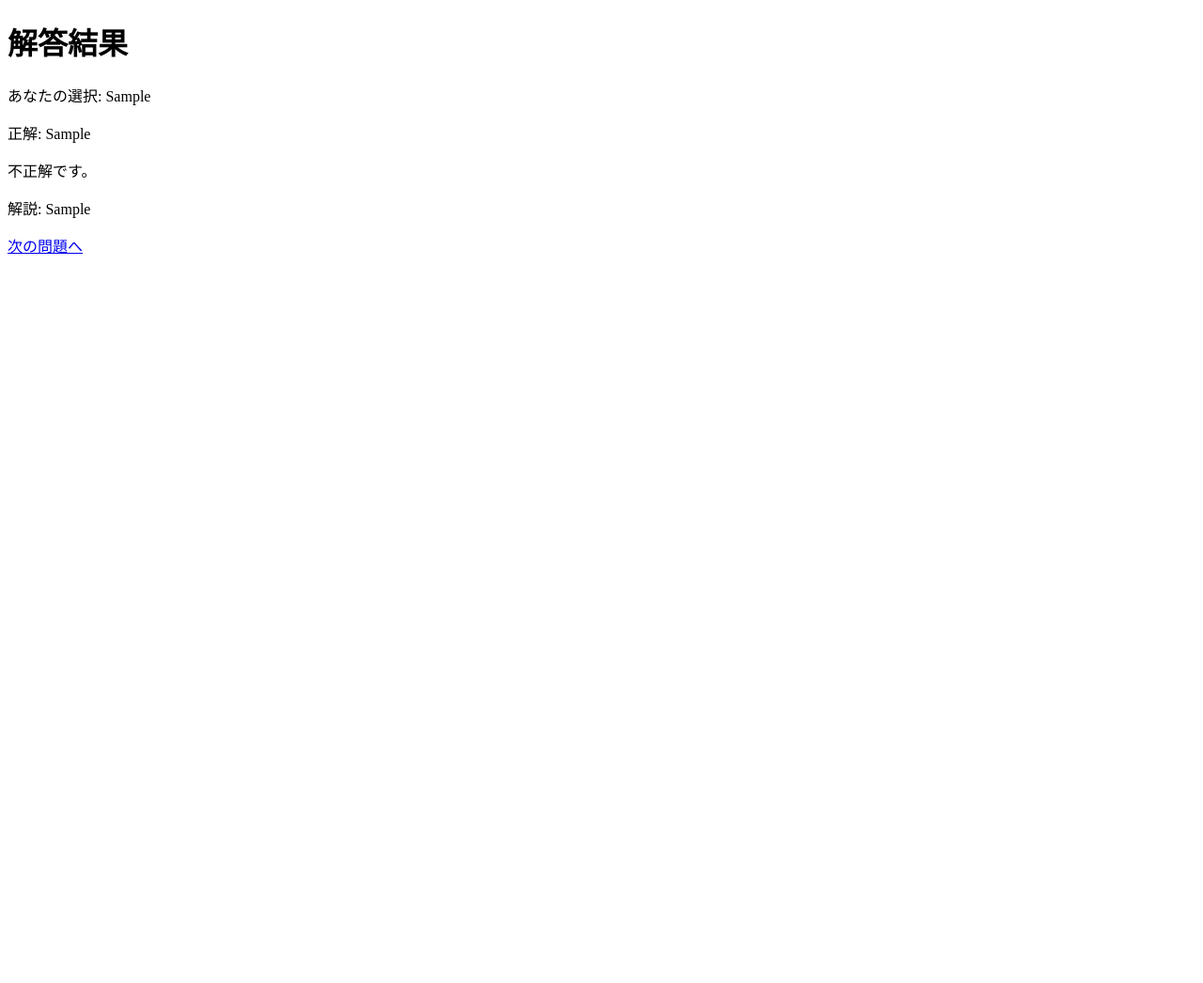
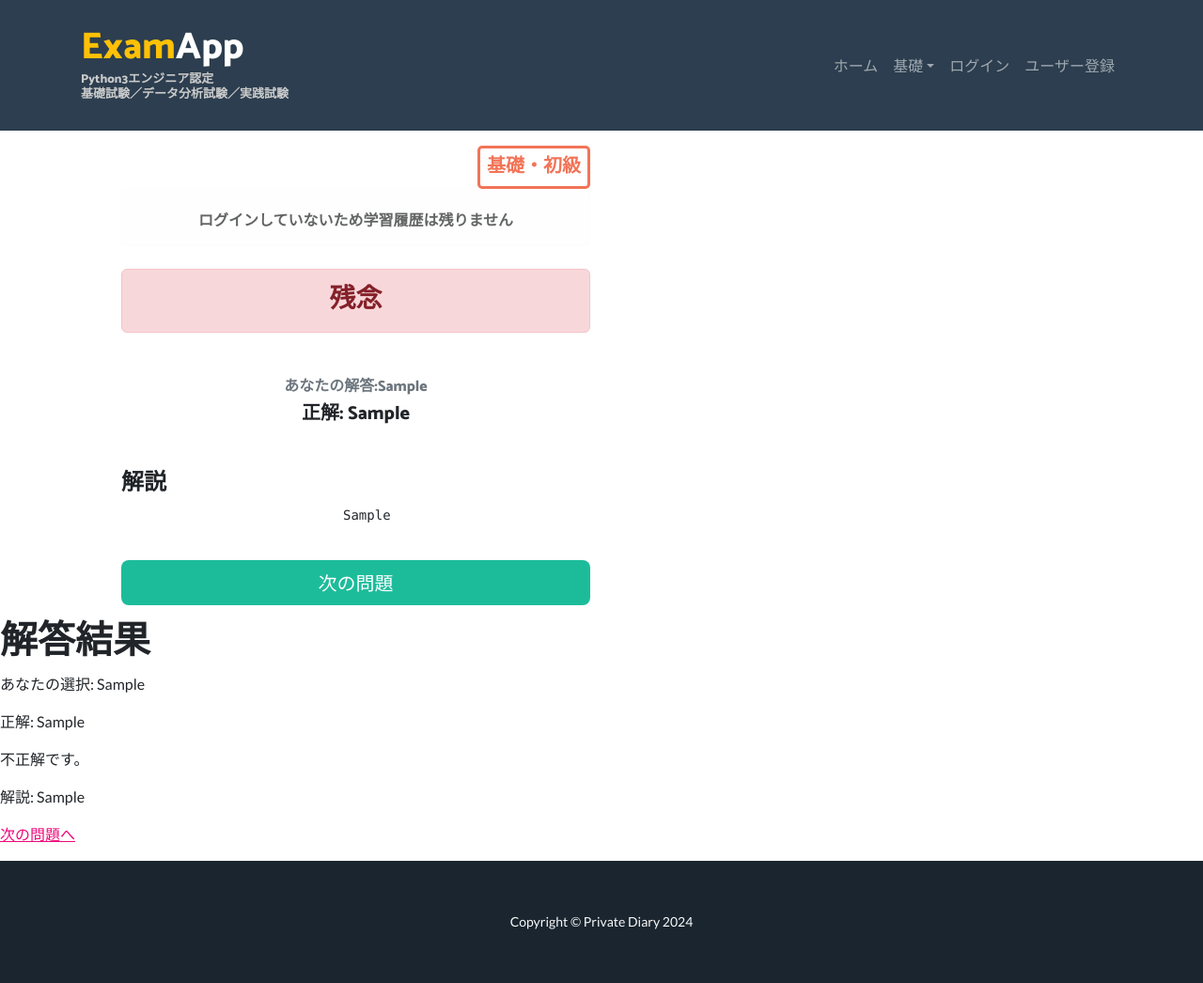
Before and after one commit to masatos1012/projectquiz, a Django app: template quizapp/templates/answer.html in a window 1280 px wide. Shown: the whole page at 94% size. Before the commit the page ends 270 px from the top, so only its background shows below. Run offline with Django 4.2, Linux system fonts and the light colour scheme; tables that the repository leaves empty hold one stand-in row (values such as "Sample post"); the template is opened without the code that fills it: values that come from a table or form of the project are taken from there, most other values are stand-ins (such as "Sample title", 1, 10 or a date in 2020); some libraries are stand-ins or nearby versions.

Commit message:
解答結果ページの成型

```diff
--- a/quizapp/templates/answer.html
+++ b/quizapp/templates/answer.html
@@ -1,9 +1,61 @@
-<!DOCTYPE html>
-<html lang="ja">
-<head>
-    <meta charset="UTF-8">
-    <title>解答結果</title>
-</head>
+{% extends 'base.html'%}
+
+{% load static %}
+
+{% block title %}Python3エンジニア認定基礎{% endblock %}
+
+{% block header %}{% endblock %}
+
+{% block contents %}
+<div class="container" style="max-width: 1070px">
+    <div class="row gx-0">
+        <div class="col">
+            <div class="container">
+                <main style="margin: 0 auto;">
+                    <div class="d-flex justify-content-end">
+                        <div class="text-center mt-3"
+                             style="color: #F27457; border: solid; border-color: #F27457; border-radius: 5px; width: 120px;">
+                            <h2 class="h5 pt-2">基礎・初級</h2>
+                        </div>
+                    </div>
+                    <p class="h6 mb-4 mt-0 p-0 pt-4 pb-md-3 text-center alert alert-light">
+                        ログインしていないため学習履歴は残りません</p>
+                    <div>
+                        {% if is_correct %}
+                        <div class="h3 mb-5 mt-4 text-center alert alert-danger">
+                            <i class="bi bi-circle text-success" style="font-size: 1.7rem; font-weight: 900;"></i>
+                            正解
+                        </div>
+                        {% else %}
+                        <div class="h3 mb-5 mt-4 text-center alert alert-danger">
+                            <i class="bi bi-x-lg text-danger" style="font-size: 1.7rem; font-weight: 900;"></i>
+                            残念
+                        </div>
+                        {% endif %}
+                        <p class="h6 text-muted text-center">あなたの解答:{{ selected_option }}</p>
+                        <p class="h5 mb-4 mb-md-5 text-center">正解: {{ question.correct_option }}</p>
+                        <h3 class="h4">解説</h3>
+                        <pre style="width: 100%;">
+                            <code>{{ question.explanation }}</code>
+                        </pre>
+                        <a href="{% url 'quiz:question' next_pk %}" class="btn btn-lg" style="color: white; background-color: #1CBC9B; width: 100%;"
+                           onmouseout="this.style.opacity='1.0'"
+                           onmouseover="this.style.opacity='0.8'" onfocus="this.blur();">
+                            次の問題
+                            <i class="bi bi-arrow-right-circle"></i>
+                        </a>
+
+
+                    </div>
+                    <form method="post" action onsubmit="myButton.disabled = true; return true;"></form>
+                </main>
+            </div>
+        </div>
+        <div class="col"></div>
+    </div>
+</div>
+
+
 <body>
 <h1>解答結果</h1>
 <form method="post">
@@ -19,4 +71,4 @@
     <a href="{% url 'quiz:question' next_pk %}">次の問題へ</a>
 </form>
 </body>
-</html>
+{% endblock %}
```
